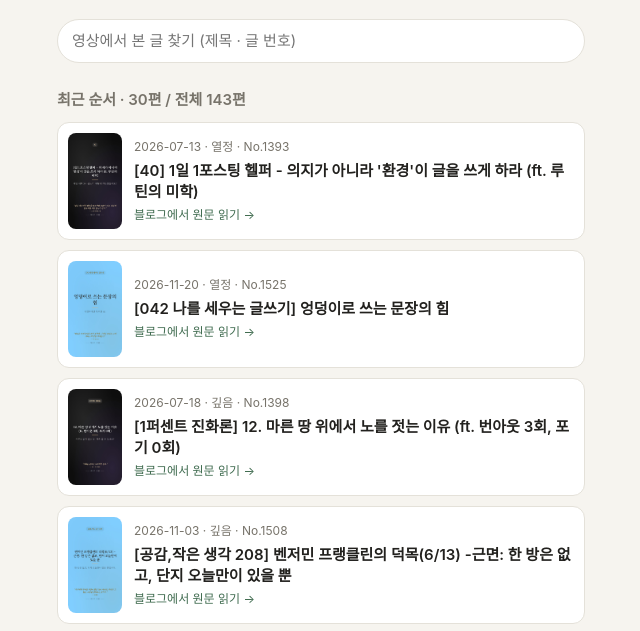
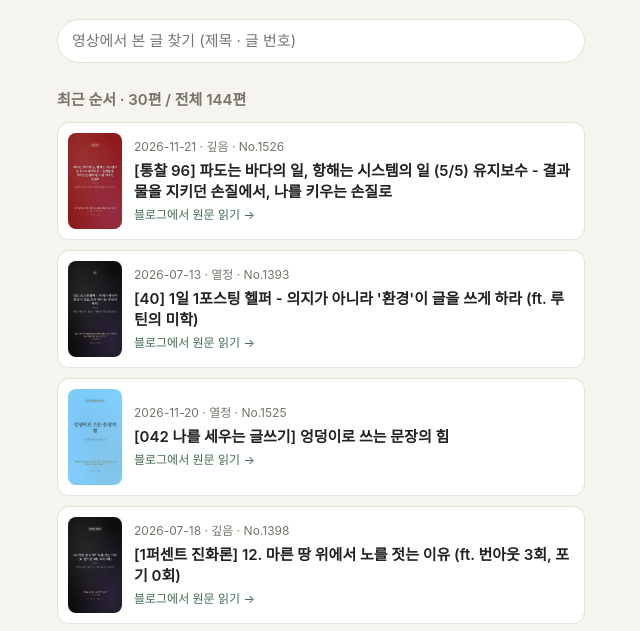
Before and after one commit to mjlee00001/sayugarden, a plain HTML site: page index.html in a window 1280 px wide. Shown: the part 142-773 px from the top of the page, without its empty margins (319-959 px from the left). Drawn offline with Linux system fonts and the light colour scheme.

Commit message:
허브 갱신 2026-11-22T23:43:38.431Z

```diff
--- a/index.html
+++ b/index.html
@@ -80,8 +80,17 @@ article h1 { font-size:20px; }
   </section>
   <section>
     <input id="find" class="find" type="search" placeholder="영상에서 본 글 찾기 (제목 · 글 번호)" aria-label="글 찾기">
-    <h2 id="findNote">최근 30편 · 전체 143편</h2>
+    <h2 id="findNote">최근 30편 · 전체 144편</h2>
     <div id="list">
+    <a class="item" href="https://blog.naver.com/mjlee0001/224485374109" target="_blank" rel="noopener" data-clip="clip_source_20261121_01" data-title="[통찰 96] 파도는 바다의 일, 항해는 시스템의 일 (5/5) 유지보수 - 결과물을 지키던 손질에서, 나를 키우는 손질로" data-number="224485374109" data-hub="1526" data-find="[통찰 96] 파도는 바다의 일, 항해는 시스템의 일 (5/5) 유지보수 - 결과물을 지키던 손질에서, 나를 키우는 손질로" data-ig="2026-11-22T23:34:22.662Z" data-th="2026-11-22T23:35:38.571Z" data-fb="2026-11-22T23:36:15.989Z" data-yt="2026-11-22T23:37:06.940Z">
+      <img src="thumbs/clip_source_20261121_01.jpg" alt="" loading="lazy">
+      <div class="meta">
+        <span class="badge" hidden></span>
+        <span class="date">2026-11-21 · 깊음 · No.1526</span>
+        <span class="title">[통찰 96] 파도는 바다의 일, 항해는 시스템의 일 (5/5) 유지보수 - 결과물을 지키던 손질에서, 나를 키우는 손질로</span>
+        <span class="go">블로그에서 원문 읽기 →</span>
+      </div>
+    </a>
     <a class="item" href="https://blog.naver.com/mjlee0001/224343967780" target="_blank" rel="noopener" data-clip="clip_source_20260713_01" data-title="[40] 1일 1포스팅 헬퍼 - 의지가 아니라 &#39;환경&#39;이 글을 쓰게 하라 (ft. 루틴의 미학)" data-number="224343967780" data-hub="1393" data-find="[40] 1일 1포스팅 헬퍼 - 의지가 아니라 &#39;환경&#39;이 글을 쓰게 하라 (ft. 루틴의 미학)" data-ig="2026-11-22T07:57:52.660Z" data-th="2026-11-22T07:59:11.653Z" data-fb="2026-11-22T08:00:00.191Z" data-yt="2026-11-22T08:00:27.254Z">
       <img src="thumbs/clip_source_20260713_01.jpg" alt="" loading="lazy">
       <div class="meta">
@@ -343,7 +352,7 @@ article h1 { font-size:20px; }
         <span class="go">블로그에서 원문 읽기 →</span>
       </div>
     </a>
-    <a class="item" href="https://blog.naver.com/mjlee0001/224388275183" target="_blank" rel="noopener" data-clip="clip_source_20260825_01" data-title="[AI, 사유의 거울 11] 30일간의 산책(6화) - &#39;거울&#39;이라 부르기로 했다" data-number="224388275183" data-hub="1437" data-find="[ai, 사유의 거울 11] 30일간의 산책(6화) - &#39;거울&#39;이라 부르기로 했다" data-ig="2026-11-11T11:27:54.868Z" data-th="2026-11-11T11:29:19.301Z" data-fb="2026-11-11T11:30:13.260Z" data-yt="2026-11-11T11:30:46.932Z">
+    <a class="item" href="https://blog.naver.com/mjlee0001/224388275183" target="_blank" rel="noopener" data-clip="clip_source_20260825_01" data-title="[AI, 사유의 거울 11] 30일간의 산책(6화) - &#39;거울&#39;이라 부르기로 했다" data-number="224388275183" data-hub="1437" data-find="[ai, 사유의 거울 11] 30일간의 산책(6화) - &#39;거울&#39;이라 부르기로 했다" data-ig="2026-11-11T11:27:54.868Z" data-th="2026-11-11T11:29:19.301Z" data-fb="2026-11-11T11:30:13.260Z" data-yt="2026-11-11T11:30:46.932Z" hidden>
       <img src="thumbs/clip_source_20260825_01.jpg" alt="" loading="lazy">
       <div class="meta">
         <span class="badge" hidden></span>
@@ -1476,7 +1485,7 @@ article h1 { font-size:20px; }
   })();
 </script>
   <footer>
-    <a href="privacy.html">개인정보처리방침</a> · 갱신 2026. 11. 22.
+    <a href="privacy.html">개인정보처리방침</a> · 갱신 2026. 11. 23.
   </footer>
 </main>
 </body>
```
